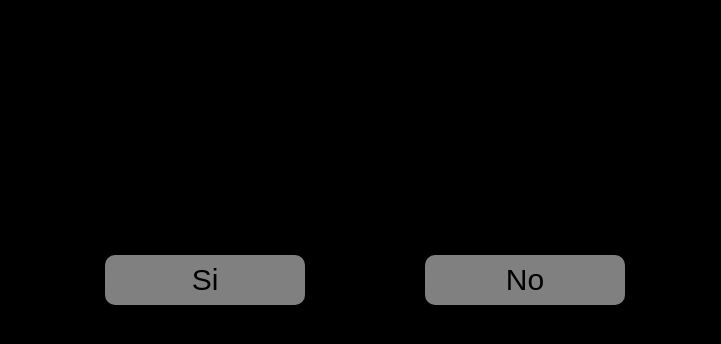
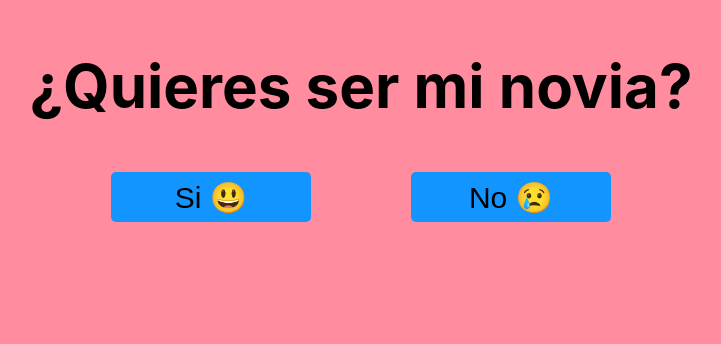
Before and after one commit to SantaigoGomez12/pregunta_falsa_web, a plain HTML site: page index.html in a window 1280 px wide. Shown: the whole page, without its empty margins (279-1000 px from the left). Drawn offline with Linux system fonts and the light colour scheme.

Commit message:
background finish

```diff
--- a/index.html
+++ b/index.html
@@ -8,13 +8,16 @@
     <link rel="stylesheet" href="style.css">
 </head>
 <body>
+    <div id="particles-js"></div>
     <main>
         <h4>¿Quieres ser mi novia?</h4>
         <div class="buttons">
-            <input type="button" name="" id="si" value="Si">
-            <input type="button" name="" id="no" value="No">
+            <input type="button" name="" id="si" value="Si 😃">
+            <input type="button" name="" id="no" value="No 😢">
         </div>
     </main>
+    <script src="particles.js/particles.min.js"></script>
+    <script src="particles.js/app.js"></script>
     <script src="index.js"></script>
 </body>
 </html>
--- a/style.css
+++ b/style.css
@@ -5,42 +5,75 @@
 }
 html {
     font-size: 62.5%;
+    font-family: -apple-system, BlinkMacSystemFont, 'Segoe UI', Roboto, Oxygen, Ubuntu, Cantarell, 'Open Sans', 'Helvetica Neue', sans-serif;
 }
 body {
-    height: 100vh;
-    background-color: black;
     display: flex;
     justify-content: center;
 }
-/* Content */
+main {
+    position: fixed;
+    z-index: 99;
+}
+h4 {
+    font-size: 3rem;
+    margin: 5rem 0rem;
+}
 .buttons {
     display: flex;
-    align-items: center;
-    justify-content: center;
-}
-main {
-    margin-top: 8rem;
-}
-h4 {
-    font-size: 10rem;
+    justify-content: space-around;
 }
 input[type="button"] {
-    position: absolute;
-    width: 20rem;
-    height: 5rem;
+    position: fixed;
+    width: 13rem;
+    height: 4rem;
     border: none;
-    border-radius: 1rem;
-    background-color: gray;
-    font-size: 3rem;
-    top: 35%;
-    transform: translateY(-50%);
+    background-color: rgb(18, 149, 255);
+    font-size: 2rem;
+    border-radius: 0.5rem;
 }
 input[type="button"]:hover {
-    cursor: pointer;
+cursor: pointer;
 }
 #si {
-    left: 30%;
+    position: relative;
+    right: 8rem;
 }
 #no {
-    left: 55%;
+    margin-left: 16rem;
 }
+#particles-js {
+    height: 100vh;
+    width: 100%;
+    position: fixed;
+    z-index: -1;
+    background-color: rgba(255, 97, 123, 0.726);
+}
+
+@media (min-width: 630px) {
+	h4 {
+		font-size: 6rem;
+        margin: 5rem 0rem;
+	}
+    .buttons {
+        display: flex;
+        justify-content: space-around;
+    }
+    input[type="button"] {
+        position: fixed;
+        width: 20rem;
+        height: 5rem;
+        border: none;
+        font-size: 3rem;
+    }
+    input[type="button"]:hover {
+    cursor: pointer;
+    }
+    #si {
+        position: relative;
+        right: 15rem;
+    }
+    #no {
+        margin-left: 30rem;
+    }
+}
```
Also changed, not shown: img/corazon.png (added).
